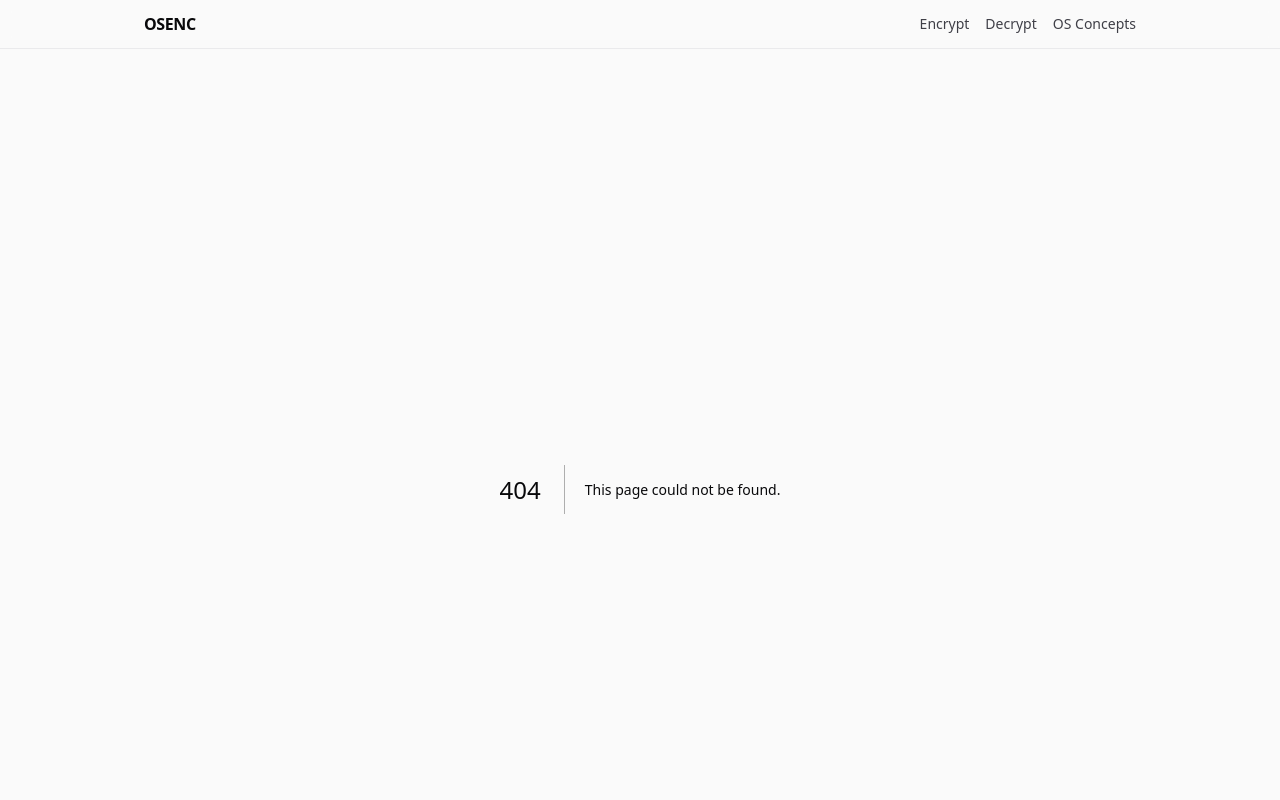
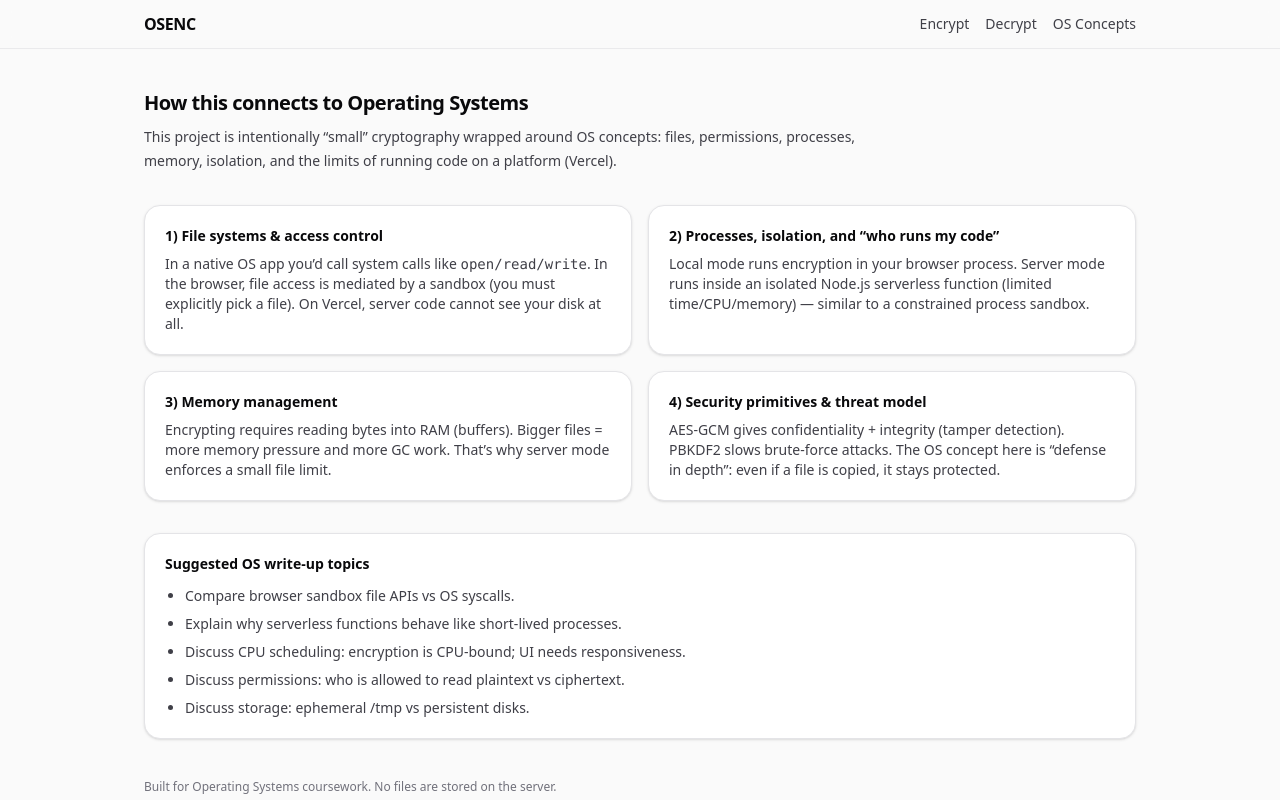
Before and after one commit to antedotee/file-encryptor-decryptor, a Next.js app: page /os in a window 1280 px wide. Before the commit this address had no page. Shown: the top 800 px of the page. Built offline with nearby package versions, Linux system fonts and the light colour scheme.

Commit message:
docs: add OS concepts + OSENC format spec

```diff
--- /dev/null
+++ b/src/app/os/page.tsx
@@ -0,0 +1,56 @@
+export default function OsConceptsPage() {
+  return (
+    <div className="space-y-8">
+      <header className="space-y-2">
+        <h1 className="text-xl font-semibold tracking-tight">How this connects to Operating Systems</h1>
+        <p className="max-w-3xl text-sm leading-6 text-zinc-700 dark:text-zinc-300">
+          This project is intentionally “small” cryptography wrapped around OS concepts: files, permissions,
+          processes, memory, isolation, and the limits of running code on a platform (Vercel).
+        </p>
+      </header>
+
+      <section className="grid gap-4 md:grid-cols-2">
+        <div className="rounded-2xl border border-zinc-200 bg-white p-5 shadow-sm dark:border-white/10 dark:bg-zinc-950">
+          <h2 className="text-sm font-semibold">1) File systems & access control</h2>
+          <p className="mt-2 text-sm text-zinc-700 dark:text-zinc-300">
+            In a native OS app you’d call system calls like <span className="font-mono">open/read/write</span>.
+            In the browser, file access is mediated by a sandbox (you must explicitly pick a file). On Vercel,
+            server code cannot see your disk at all.
+          </p>
+        </div>
+        <div className="rounded-2xl border border-zinc-200 bg-white p-5 shadow-sm dark:border-white/10 dark:bg-zinc-950">
+          <h2 className="text-sm font-semibold">2) Processes, isolation, and “who runs my code”</h2>
+          <p className="mt-2 text-sm text-zinc-700 dark:text-zinc-300">
+            Local mode runs encryption in your browser process. Server mode runs inside an isolated Node.js
+            serverless function (limited time/CPU/memory) — similar to a constrained process sandbox.
+          </p>
+        </div>
+        <div className="rounded-2xl border border-zinc-200 bg-white p-5 shadow-sm dark:border-white/10 dark:bg-zinc-950">
+          <h2 className="text-sm font-semibold">3) Memory management</h2>
+          <p className="mt-2 text-sm text-zinc-700 dark:text-zinc-300">
+            Encrypting requires reading bytes into RAM (buffers). Bigger files = more memory pressure and more
+            GC work. That’s why server mode enforces a small file limit.
+          </p>
+        </div>
+        <div className="rounded-2xl border border-zinc-200 bg-white p-5 shadow-sm dark:border-white/10 dark:bg-zinc-950">
+          <h2 className="text-sm font-semibold">4) Security primitives & threat model</h2>
+          <p className="mt-2 text-sm text-zinc-700 dark:text-zinc-300">
+            AES-GCM gives confidentiality + integrity (tamper detection). PBKDF2 slows brute-force attacks.
+            The OS concept here is “defense in depth”: even if a file is copied, it stays protected.
+          </p>
+        </div>
+      </section>
+
+      <section className="rounded-2xl border border-zinc-200 bg-white p-5 shadow-sm dark:border-white/10 dark:bg-zinc-950">
+        <h2 className="text-sm font-semibold">Suggested OS write-up topics</h2>
+        <ul className="mt-3 list-disc space-y-2 pl-5 text-sm text-zinc-700 dark:text-zinc-300">
+          <li>Compare browser sandbox file APIs vs OS syscalls.</li>
+          <li>Explain why serverless functions behave like short-lived processes.</li>
+          <li>Discuss CPU scheduling: encryption is CPU-bound; UI needs responsiveness.</li>
+          <li>Discuss permissions: who is allowed to read plaintext vs ciphertext.</li>
+          <li>Discuss storage: ephemeral /tmp vs persistent disks.</li>
+        </ul>
+      </section>
+    </div>
+  )
+}
```
Also changed, not shown: 3 other files (tests, documents, lock files or other folders).
